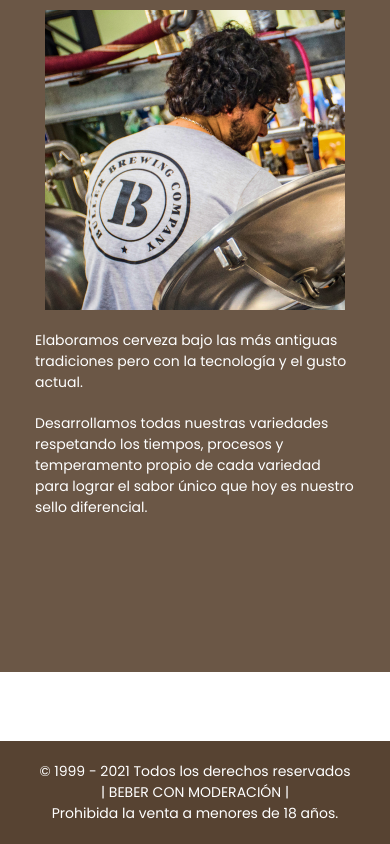
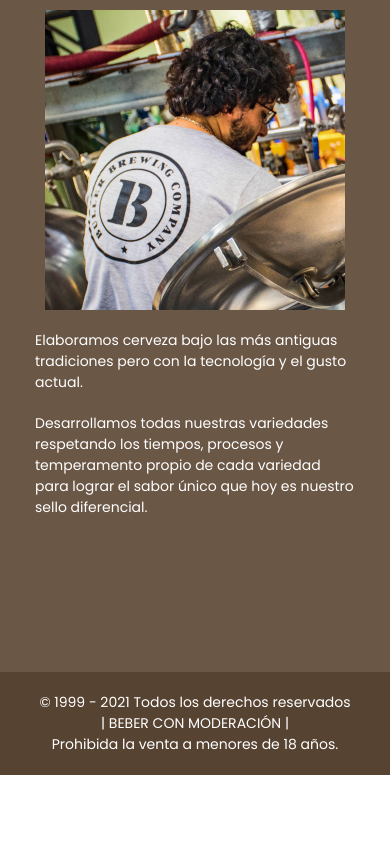
Before and after one commit to romekkk29/buller, a plain HTML site: page index.html in a window 390 px wide. Shown: the part 1340-2184 px from the top of the page. After the commit the page ends 2115 px from the top, so only its background shows below. Drawn offline with Linux system fonts and the light colour scheme.

Commit message:
va queriendo si

```diff
--- a/css/styles.css
+++ b/css/styles.css
@@ -155,7 +155,7 @@ li{
     width: 10,12px;
     height:18,77px;
 }
-main{
+.main{
     display: flex;
     justify-content: center;
 
@@ -291,7 +291,7 @@ a:active{
     .top nav{
         margin: 0 auto;
     }
-    main{
+    .main{
         width: 80%;
     }
     body{
@@ -307,7 +307,7 @@ a:active{
 
 }
 @media all and (max-width:1300px) {
-    main{
+    .main{
 
         flex-direction: column;
 
@@ -340,10 +340,7 @@ a:active{
 
  }
 
- footer{
-     position: absolute;
-     bottom:-1200px;
- }
+
  .botones{
      display: block;
  }
@@ -434,7 +431,7 @@ a:active{
 }
 @media all and (max-width:693px){
     footer{
-        bottom:-1200px;
+
         height: 103px;
         width: 100%;
         display: flex;
@@ -457,34 +454,6 @@ a:active{
     }
 }
 
-
-
-@media all and (max-width:420px){
-    footer{
-        bottom:-1310px;
-    }
+#foot{
+    width: 100%;
 }
-
-
-
-@media all and (max-width:400px){
-    footer{
-        bottom:-1340px;
-    }
-}
-
-@media all and (max-width:370px){
-    footer{
-        bottom:-1410px;
-    }
-}
-@media all and (max-width:350px){
-    footer{
-        bottom:-1470px;
-    }
-}
-@media all and (max-width:330px){
-    footer{
-        bottom: -1500px;
-    }
-}
--- a/index.html
+++ b/index.html
@@ -50,13 +50,15 @@
             <a id="derecha" href=""><img src="img/derecha.png" alt=""></a>
         </div>
     </header>
-    <main class="main">
+    <main >
+        <div class="main"></div>
+        <footer id="foot">
+            <div class="ja"><p>© 1999 - 2021 Todos los derechos reservados </p> <p>| BEBER CON MODERACIÓN |</p> <p> Prohibida la venta a menores de 18 años.</p></div>
+            <div class="jaja"><p>© 1999 - 2021 Todos los derechos reservados | BEBER CON MODERACIÓN | Prohibida la venta a menores de 18 años.</p></div>
+        </footer>
+    </main>
 
-    </main>
-    <footer>
-        <div class="ja"><p>© 1999 - 2021 Todos los derechos reservados </p> <p>| BEBER CON MODERACIÓN |</p> <p> Prohibida la venta a menores de 18 años.</p></div>
-        <div class="jaja"><p>© 1999 - 2021 Todos los derechos reservados | BEBER CON MODERACIÓN | Prohibida la venta a menores de 18 años.</p></div>
-    </footer>
     <script src="js/main.js"></script>
 </body>
+
 </html>
```
